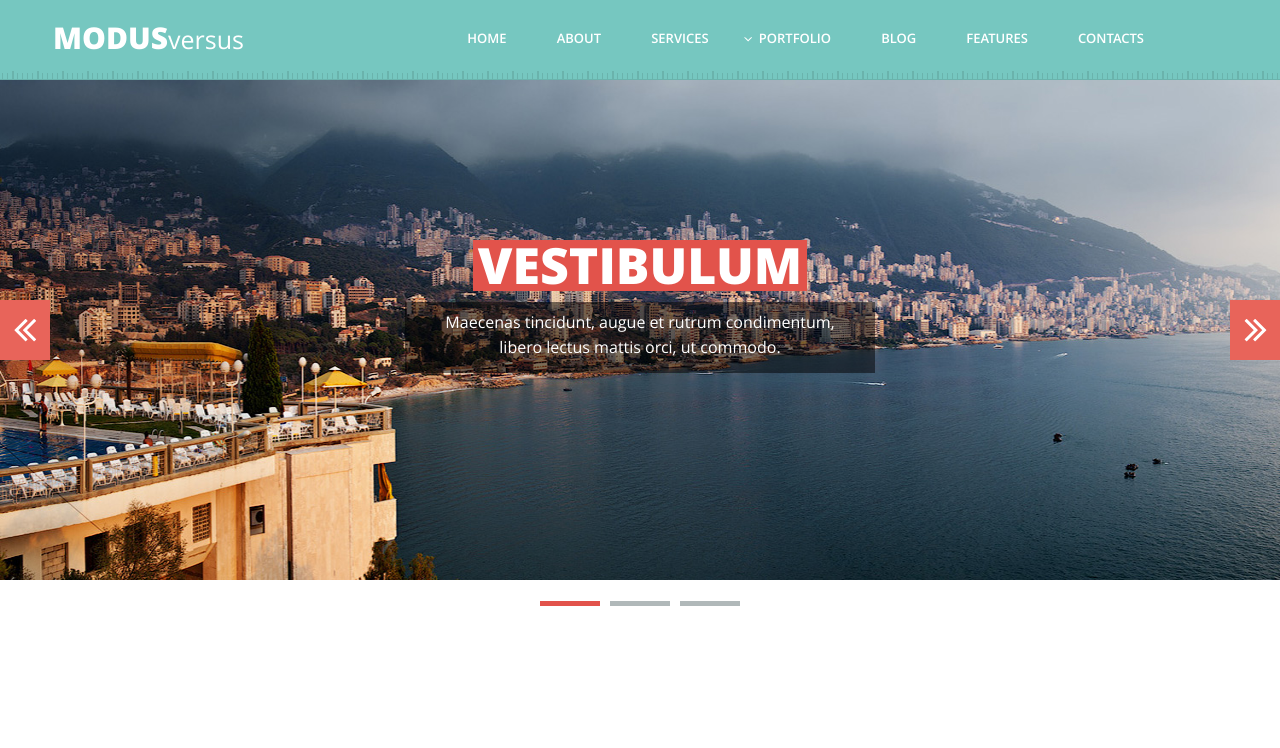
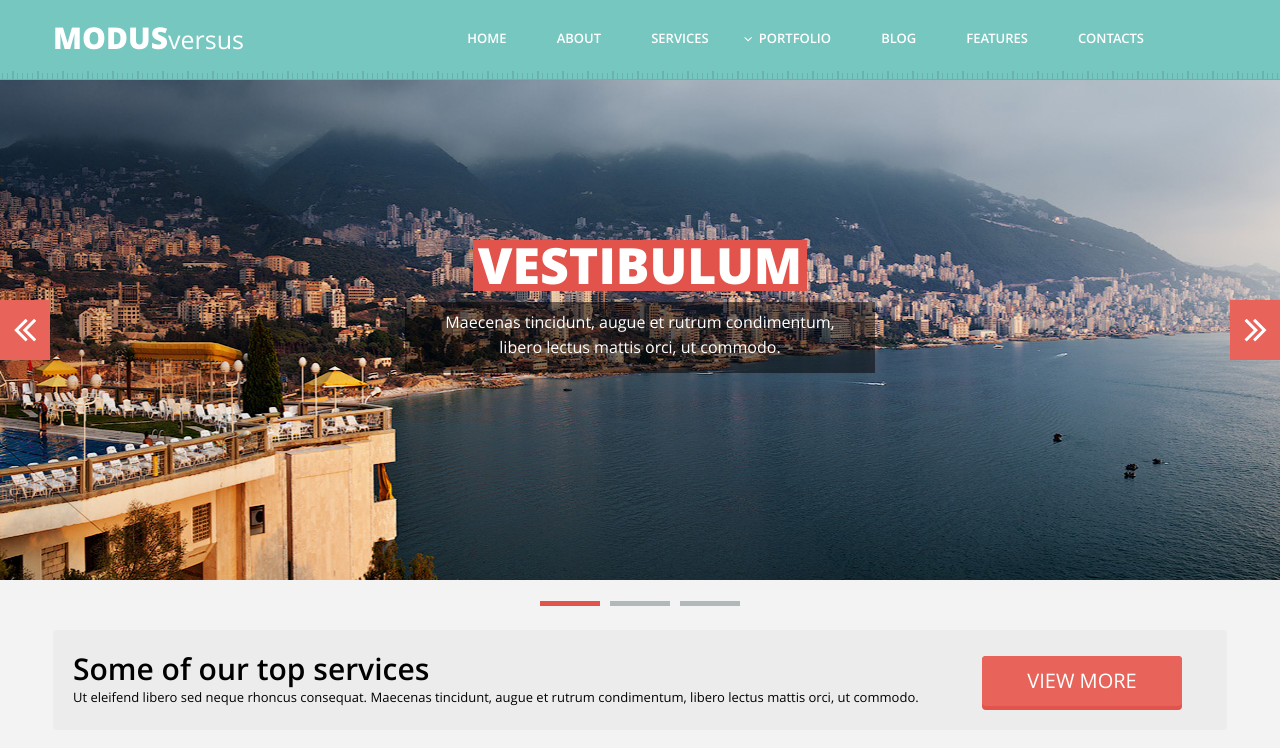
Before and after one commit to MonkeyDjack/control_work_5, a plain HTML site: page index.html in a window 1280 px wide. Drawn offline with Linux system fonts and the light colour scheme.

Commit message:
сделал блок под с кнопкой view more

```diff
--- a/css/style.css
+++ b/css/style.css
@@ -3,7 +3,7 @@ font-family: "OpenSansRegular", Arial, sans-serif;
 font-size: 12px;
 line-height: 1.6;
 color: #000;
-background: #fff;
+background: #f3f3f3;
 }
 .container{
 	max-width: 1174px;
@@ -129,6 +129,7 @@ border-color: transparent transparent #e2534b transparent;
 	height: 500px;
 }
 .slider_slidertxt{
+	border-radius:4px;
 	text-align: center;
 	position: absolute;
 	top:160px;
@@ -202,3 +203,47 @@ border-color: transparent transparent #e2534b transparent;
 		width: 60px;
 	height: 5px;
 }
+.under-slider-block_header{
+	font-family: "OpenSansSemiBold";
+	font-size: 30px;
+	line-height: 36px;
+	margin: 0;
+	float: left;
+}
+.under-slider-block_txt{
+	font-size: 13px;
+	line-height: 20px;
+	margin: 0;
+	float:left;
+}
+.under-slider-block{
+	background: #ececec;
+	padding: 21px 0 20px 20px;
+	border-radius: 4px;
+}
+.under-slider-block_link{
+	float: right;
+	display: inline-block;
+	width: 200px;
+	height: 54px;
+	text-transform: uppercase;
+	text-decoration: none;
+	font-size: 20px;
+	line-height: 24px;
+	background: #e2534b;
+	    margin-bottom: 0px;
+    margin-top: 5px;
+    margin-right: 45px;
+	border-radius: 4px;
+}
+.under-slider-block_link--bg{
+	color:#fff;
+	display: block;
+	text-align: center;
+	width: 200px;
+	height: 50px;
+	margin-bottom: 4px;
+	background: #e8645a;
+	border-radius: 4px;
+	padding-top: 13px;
+}
--- a/index.html
+++ b/index.html
@@ -61,6 +61,16 @@
 		</div>
 	</div>
 
+	<div class="container">
+		<div class="under-slider-block clearfix">
+		<a href="#" class="under-slider-block_link"><span class="under-slider-block_link--bg">View more</span></a>
+			<h4 class="under-slider-block_header">Some of our top services</h4>
+			<p class="under-slider-block_txt">Ut eleifend libero sed neque rhoncus consequat. Maecenas tincidunt, augue et rutrum condimentum, libero lectus mattis orci, ut commodo. </p>
+		</div>
+	</div>
+
+
+
 	<script src="vendor/jq/jquery-3.2.0.min.js"></script>
 	<script src="vendor/slick/slick.min.js"></script>
 	<script src="js/core.js"></script>
```
